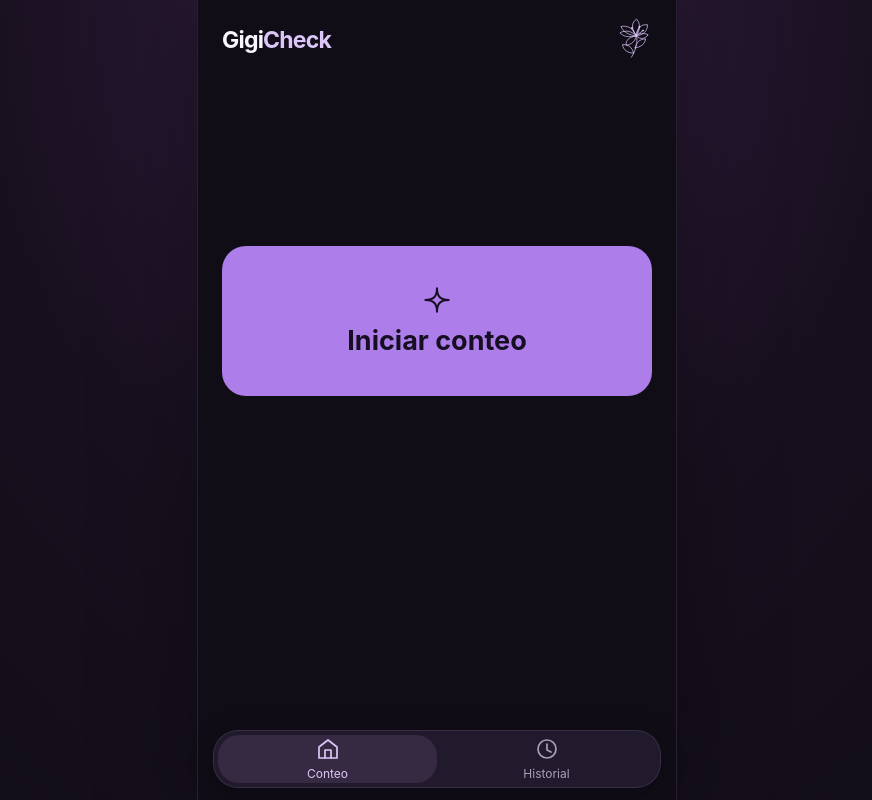
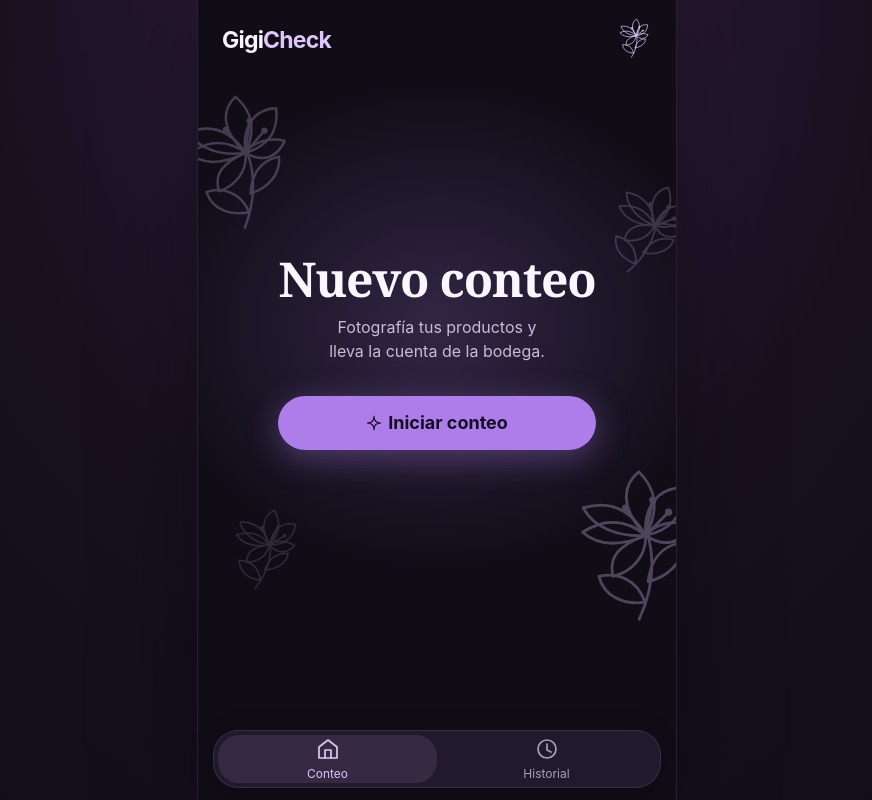
Before and after one commit to AriffMedina/GigiCheck, a React (Vite) app in the folder web/: page / in a window 1280 px wide. Both pictures are taken after a click on the button "Conteo". Shown: the whole page, without its empty margins (203-1075 px from the left). Built offline with nearby package versions, Linux system fonts and the light colour scheme.

Commit message:
feat(web): minimal lily backdrop on home with shadcn empty state and button

```diff
--- a/web/src/Home.tsx
+++ b/web/src/Home.tsx
@@ -1,10 +1,32 @@
-import { Button, Icon } from "./ui";
+import { Button } from "@/components/ui/button";
+import { Empty, EmptyContent, EmptyDescription, EmptyHeader, EmptyTitle } from "@/components/ui/empty";
+import { Lily } from "./Lily";
+import { Icon } from "./ui";
+
+// Decorative lily field: sizes and angles are hand-tuned so the corners stay airy around the button.
+// Button text uses `!` because the unlayered global `button{font:inherit}` rule outranks Tailwind layers.
+const LILIES = [
+  "-left-6 top-2 h-40 w-32 -rotate-12 opacity-25",
+  "-right-4 top-24 h-28 w-24 rotate-[18deg] opacity-20",
+  "left-6 bottom-6 h-24 w-20 rotate-6 opacity-15",
+  "-right-8 -bottom-4 h-44 w-36 -rotate-[8deg] opacity-30",
+];
 
 export const Home = ({ onStart }: { onStart: () => void }) => (
-  <div className="home">
-    <Button className="big" onClick={onStart}>
-      <Icon name="spark" size={28} />
-      Iniciar conteo
-    </Button>
-  </div>
+  <section className="relative -mx-6 grid min-h-[68dvh] place-items-center overflow-hidden px-6">
+    <div aria-hidden="true" className="pointer-events-none absolute inset-0 bg-[radial-gradient(60%_45%_at_50%_45%,color-mix(in_oklab,var(--accent)_22%,transparent),transparent)]" />
+    {LILIES.map((position) => <Lily key={position} className={`pointer-events-none absolute text-accent ${position}`} />)}
+    <Empty className="relative gap-8 border-0">
+      <EmptyHeader className="gap-3">
+        <EmptyTitle className="font-serif text-5xl font-bold tracking-tight">Nuevo conteo</EmptyTitle>
+        <EmptyDescription className="text-base">Fotografía tus productos y lleva la cuenta de la bodega.</EmptyDescription>
+      </EmptyHeader>
+      <EmptyContent>
+        <Button onClick={onStart} className="h-14 w-full max-w-xs rounded-full text-lg! font-bold! shadow-[0_8px_32px_color-mix(in_oklab,var(--accent)_35%,transparent)]">
+          <Icon name="spark" size={22} />
+          Iniciar conteo
+        </Button>
+      </EmptyContent>
+    </Empty>
+  </section>
 );
--- /dev/null
+++ b/web/src/components/ui/button.tsx
@@ -0,0 +1,57 @@
+import { Button as ButtonPrimitive } from "@base-ui/react/button"
+import { cva, type VariantProps } from "class-variance-authority"
+import { cn } from "@/lib/utils"
+
+const buttonVariants = cva(
+  "group/button inline-flex shrink-0 items-center justify-center rounded-lg border border-transparent bg-clip-padding text-sm font-medium whitespace-nowrap transition-all outline-none select-none focus-visible:border-ring focus-visible:ring-3 focus-visible:ring-ring/50 active:not-aria-[haspopup]:translate-y-px disabled:pointer-events-none disabled:opacity-50 aria-invalid:border-destructive aria-invalid:ring-3 aria-invalid:ring-destructive/20 dark:aria-invalid:border-destructive/50 dark:aria-invalid:ring-destructive/40 [&_svg]:pointer-events-none [&_svg]:shrink-0 [&_svg:not([class*='size-'])]:size-4",
+  {
+    variants: {
+      variant: {
+        default: "bg-primary text-primary-foreground hover:bg-primary/80",
+        outline:
+          "border-border bg-background hover:bg-muted hover:text-foreground aria-expanded:bg-muted aria-expanded:text-foreground dark:border-input dark:bg-input/30 dark:hover:bg-input/50",
+        secondary:
+          "bg-secondary text-secondary-foreground hover:bg-[color-mix(in_oklch,var(--secondary),var(--foreground)_5%)] aria-expanded:bg-secondary aria-expanded:text-secondary-foreground",
+        ghost:
+          "hover:bg-muted hover:text-foreground aria-expanded:bg-muted aria-expanded:text-foreground dark:hover:bg-muted/50",
+        destructive:
+          "bg-destructive/10 text-destructive hover:bg-destructive/20 focus-visible:border-destructive/40 focus-visible:ring-destructive/20 dark:bg-destructive/20 dark:hover:bg-destructive/30 dark:focus-visible:ring-destructive/40",
+        link: "text-primary underline-offset-4 hover:underline",
+      },
+      size: {
+        default:
+          "h-8 gap-1.5 px-2.5 has-data-[icon=inline-end]:pr-2 has-data-[icon=inline-start]:pl-2",
+        xs: "h-6 gap-1 rounded-[min(var(--radius-md),10px)] px-2 text-xs in-data-[slot=button-group]:rounded-lg has-data-[icon=inline-end]:pr-1.5 has-data-[icon=inline-start]:pl-1.5 [&_svg:not([class*='size-'])]:size-3",
+        sm: "h-7 gap-1 rounded-[min(var(--radius-md),12px)] px-2.5 text-[0.8rem] in-data-[slot=button-group]:rounded-lg has-data-[icon=inline-end]:pr-1.5 has-data-[icon=inline-start]:pl-1.5 [&_svg:not([class*='size-'])]:size-3.5",
+        lg: "h-9 gap-1.5 px-2.5 has-data-[icon=inline-end]:pr-2 has-data-[icon=inline-start]:pl-2",
+        icon: "size-8",
+        "icon-xs":
+          "size-6 rounded-[min(var(--radius-md),10px)] in-data-[slot=button-group]:rounded-lg [&_svg:not([class*='size-'])]:size-3",
+        "icon-sm":
+          "size-7 rounded-[min(var(--radius-md),12px)] in-data-[slot=button-group]:rounded-lg",
+        "icon-lg": "size-9",
+      },
+    },
+    defaultVariants: {
+      variant: "default",
+      size: "default",
+    },
+  }
+)
+
+function Button({
+  className,
+  variant = "default",
+  size = "default",
+  ...props
+}: ButtonPrimitive.Props & VariantProps<typeof buttonVariants>) {
+  return (
+    <ButtonPrimitive
+      data-slot="button"
+      className={cn(buttonVariants({ variant, size, className }))}
+      {...props}
+    />
+  )
+}
+
+export { Button, buttonVariants }
--- /dev/null
+++ b/web/src/components/ui/empty.tsx
@@ -0,0 +1,104 @@
+import type * as React from "react"
+import { cva, type VariantProps } from "class-variance-authority"
+import { cn } from "@/lib/utils"
+
+function Empty({ className, ...props }: React.ComponentProps<"div">) {
+  return (
+    <div
+      data-slot="empty"
+      className={cn(
+        "flex w-full min-w-0 flex-1 flex-col items-center justify-center gap-4 rounded-xl border-dashed p-6 text-center text-balance",
+        className
+      )}
+      {...props}
+    />
+  )
+}
+
+function EmptyHeader({ className, ...props }: React.ComponentProps<"div">) {
+  return (
+    <div
+      data-slot="empty-header"
+      className={cn("flex max-w-sm flex-col items-center gap-2", className)}
+      {...props}
+    />
+  )
+}
+
+const emptyMediaVariants = cva(
+  "mb-2 flex shrink-0 items-center justify-center [&_svg]:pointer-events-none [&_svg]:shrink-0",
+  {
+    variants: {
+      variant: {
+        default: "bg-transparent",
+        icon: "flex size-8 shrink-0 items-center justify-center rounded-lg bg-muted text-foreground [&_svg:not([class*='size-'])]:size-4",
+      },
+    },
+    defaultVariants: {
+      variant: "default",
+    },
+  }
+)
+
+function EmptyMedia({
+  className,
+  variant = "default",
+  ...props
+}: React.ComponentProps<"div"> & VariantProps<typeof emptyMediaVariants>) {
+  return (
+    <div
+      data-slot="empty-icon"
+      data-variant={variant}
+      className={cn(emptyMediaVariants({ variant, className }))}
+      {...props}
+    />
+  )
+}
+
+function EmptyTitle({ className, ...props }: React.ComponentProps<"div">) {
+  return (
+    <div
+      data-slot="empty-title"
+      className={cn(
+        "font-heading text-sm font-medium tracking-tight",
+        className
+      )}
+      {...props}
+    />
+  )
+}
+
+function EmptyDescription({ className, ...props }: React.ComponentProps<"p">) {
+  return (
+    <div
+      data-slot="empty-description"
+      className={cn(
+        "text-sm/relaxed text-muted-foreground [&>a]:underline [&>a]:underline-offset-4 [&>a:hover]:text-primary",
+        className
+      )}
+      {...props}
+    />
+  )
+}
+
+function EmptyContent({ className, ...props }: React.ComponentProps<"div">) {
+  return (
+    <div
+      data-slot="empty-content"
+      className={cn(
+        "flex w-full max-w-sm min-w-0 flex-col items-center gap-2.5 text-sm text-balance",
+        className
+      )}
+      {...props}
+    />
+  )
+}
+
+export {
+  Empty,
+  EmptyHeader,
+  EmptyTitle,
+  EmptyDescription,
+  EmptyContent,
+  EmptyMedia,
+}
```
